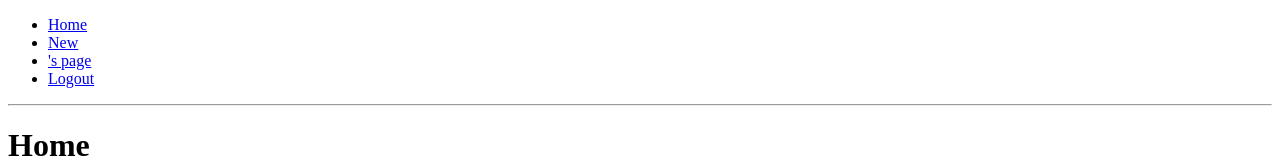
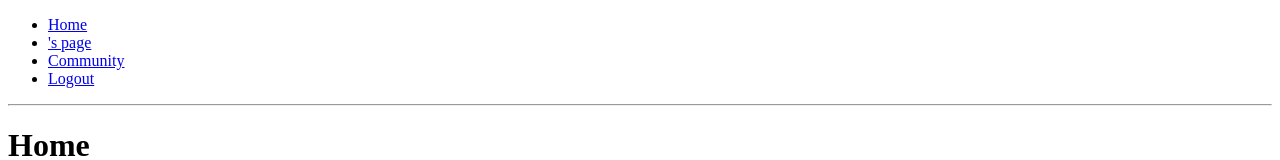
Before and after one commit to WebProject-vueflix/vueflix, a Vue app in the folder final-pjt-front/: page / in a window 1280 px wide. Shown: the top 160 px of the page. Built offline with nearby package versions, Linux system fonts and the light colour scheme; no server answers; sample sign-in values are in the browser's storage.

Commit message:
community 구현 완료

```diff
--- a/final-pjt-front/src/api/drf.js
+++ b/final-pjt-front/src/api/drf.js
@@ -2,6 +2,7 @@ const HOST = 'http://localhost:8000/api/v1/'
 
 const ACCOUNTS = 'accounts/'
 const MOVIES = 'movies/'
+const COMMUNITY = 'community/'
 // const COMMENTS = 'comments/'
 
 export default {
@@ -16,5 +17,8 @@ export default {
   },
   movies: {
     movies: () => HOST + MOVIES,
+  },
+  community: {
+    community: () => HOST + COMMUNITY,
   }
 }
--- a/final-pjt-front/src/components/NavBar.vue
+++ b/final-pjt-front/src/components/NavBar.vue
@@ -12,12 +12,17 @@
         <router-link :to="{ name: 'signup' }">Signup</router-link>
       </li>
 
-      <li v-if="isLoggedIn">
+      <!-- <li v-if="isLoggedIn">
         <router-link :to="{ name: 'movieNew' }">New</router-link>
-      </li>
+      </li> -->
       <li v-if="isLoggedIn">
         <router-link :to="{ name: 'profile', params: { username } }">
           {{ currentUser.username }}'s page
+        </router-link>
+      </li>
+      <li v-if="isLoggedIn">
+        <router-link :to="{ name: 'community' }">
+          Community
         </router-link>
       </li>
       <li v-if="isLoggedIn">
--- a/final-pjt-front/src/router/index.js
+++ b/final-pjt-front/src/router/index.js
@@ -2,17 +2,15 @@ import Vue from 'vue'
 import VueRouter from 'vue-router'
 import store from '../store'
 
-// import ArticleListView from '@/views/ArticleListView.vue'
-// import ArticleDetailView from '@/views/ArticleDetailView.vue'
-// import ArticleNewView from '@/views/ArticleNewView'
-// import ArticleEditView from '@/views/ArticleEditView'
-
 import LoginView from '@/views/LoginView.vue'
 import LogoutView from '@/views/LogoutView.vue'
-import MovieListView from '@/views/MovieListView.vue'
 import SignupView from '@/views/SignupView.vue'
 import ProfileView from '@/views/ProfileView.vue'
 import NotFound404 from '../views/NotFound404.vue'
+
+import MovieListView from '@/views/MovieListView.vue'
+
+import CommunityListView from '@/views/CommunityListView.vue'
 
 Vue.use(VueRouter)
 
@@ -56,6 +54,11 @@ const routes = [
     path: '/',  // Home
     name: 'movies',
     component: MovieListView
+  },
+  {
+    path: '/community', //Community
+    name: 'community',
+    component: CommunityListView
   },
   {
     path: '/404',
--- a/final-pjt-front/src/store/index.js
+++ b/final-pjt-front/src/store/index.js
@@ -4,9 +4,10 @@ import Vuex from 'vuex'
 // import articles from './modules/articles'
 import accounts from './modules/accounts'
 import movies from './modules/movies'
+import community from './modules/community'
 
 Vue.use(Vuex)
 
 export default new Vuex.Store({
-  modules: { accounts, movies, },
+  modules: { accounts, movies, community,},
 })
--- /dev/null
+++ b/final-pjt-front/src/store/modules/community.js
@@ -0,0 +1,32 @@
+import axios from 'axios'
+import drf from '@/api/drf'
+// import router from '@/router'
+
+// import _ from 'lodash'
+
+export default {
+  state: {
+    community: [],
+    review: {},
+  },
+  getters: {
+    community: state => state.community,
+    review: state => state.review,
+  },
+  mutations: {
+    SET_COMMUNITY: (state, community) => state.community = community,
+    SET_REVIEW: (state, review) => state.review = review,
+  },
+
+  actions: {
+    fetchCommunity({ commit, getters }) {
+      axios({
+        url: drf.community.community(),
+        method: 'get',
+        headers: getters.authHeader,
+      })
+        .then(res => commit('SET_COMMUNITY', res.data))
+        .catch(err => console.error(err.response))
+    },
+  }
+}
--- /dev/null
+++ b/final-pjt-front/src/views/CommunityListView.vue
@@ -0,0 +1,31 @@
+<template>
+  <div>
+    <h1>Community</h1>
+    <ul>
+      <li v-for="review in community" :key="review.pk">
+        {{ review.title }} : {{ review.content }}
+      </li>
+    </ul>
+  </div>
+</template>
+
+<script>
+import { mapActions, mapGetters } from 'vuex'
+
+  export default {
+    name: 'CommunityList',
+    computed: {
+      ...mapGetters(['community'])
+    },
+    methods: {
+      ...mapActions(['fetchCommunity'])
+    },
+    created() {
+      this.fetchCommunity()
+    },
+  }
+</script>
+
+<style>
+
+</style>
```
